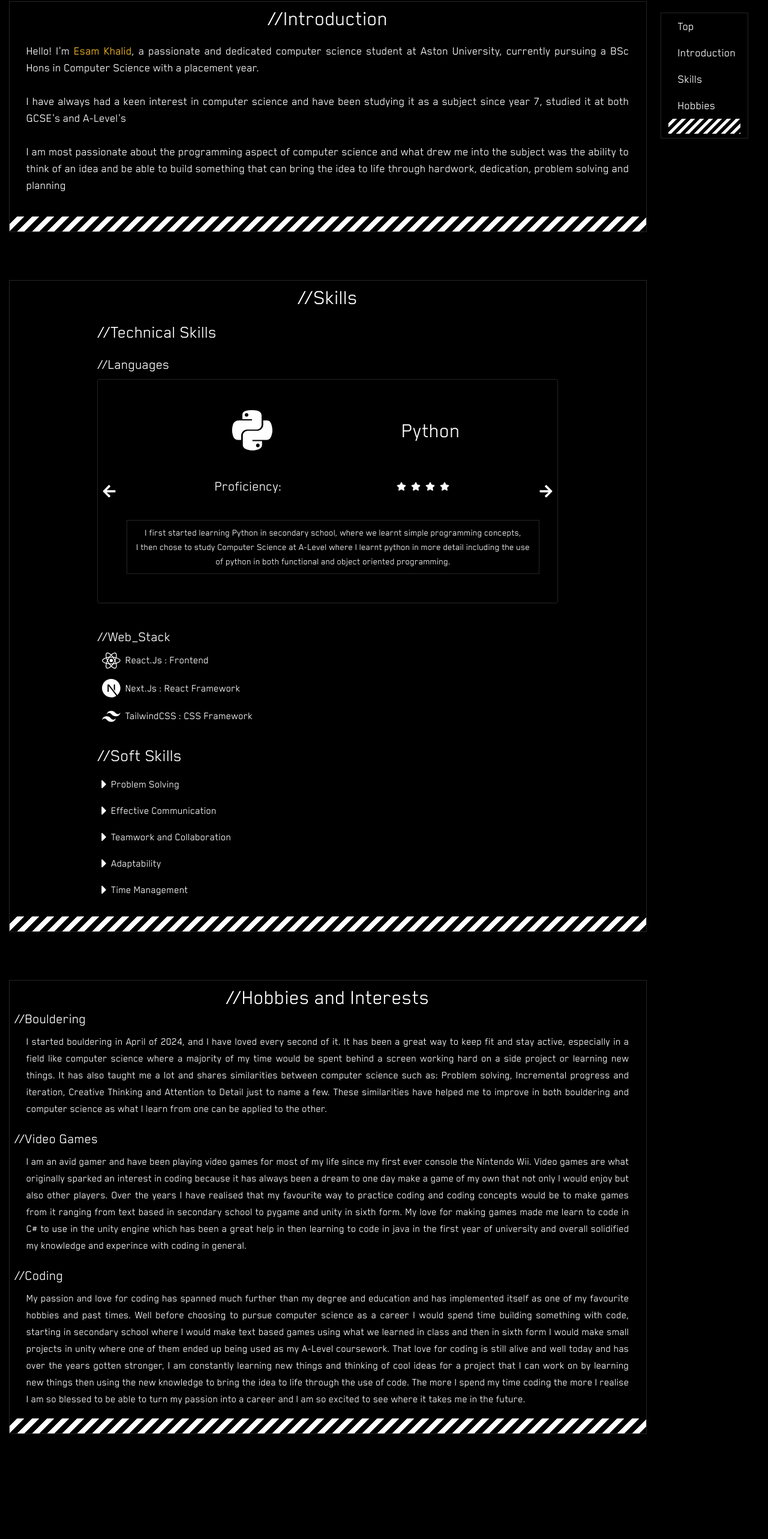
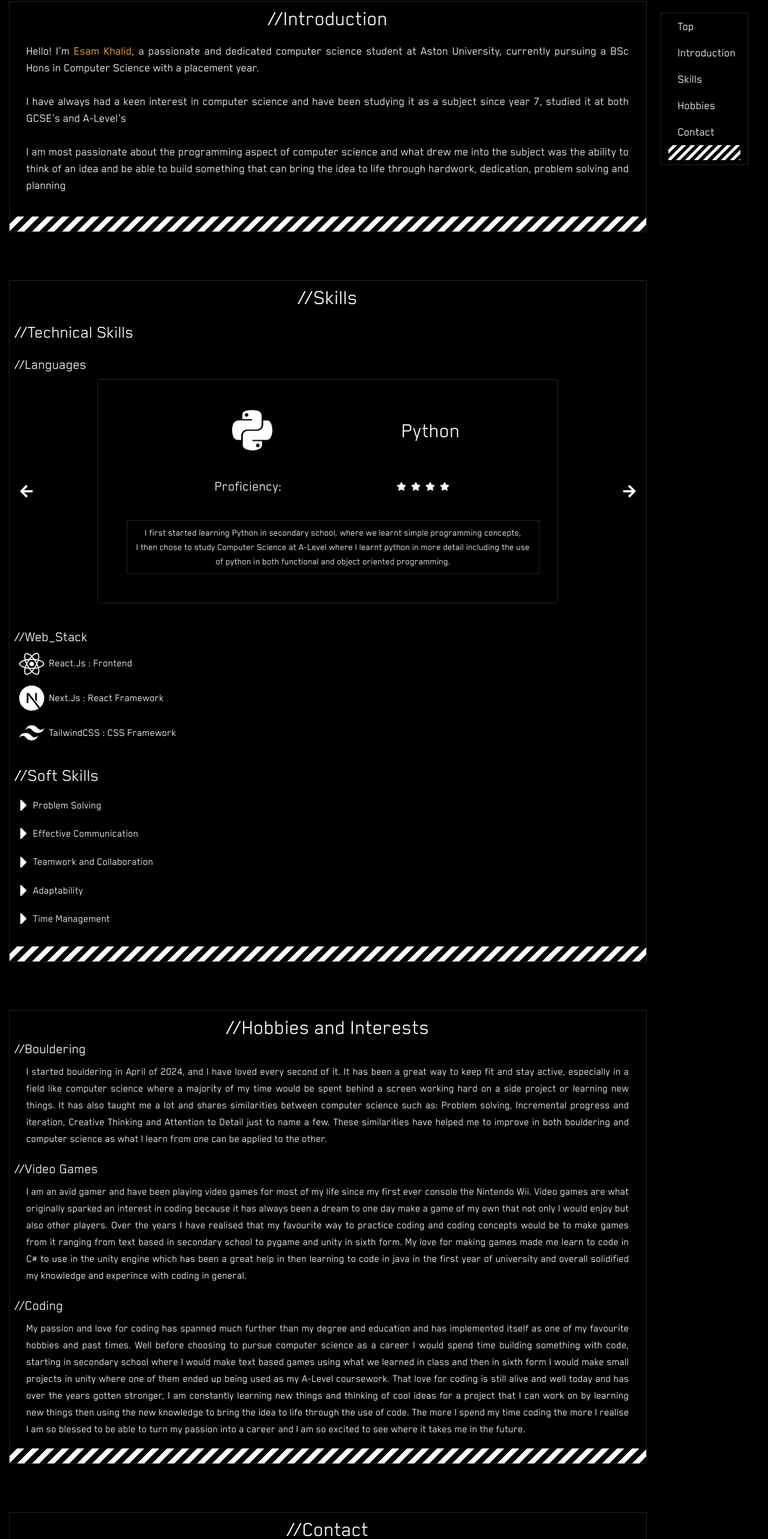
Before and after one commit to EsamKhalid/portfolio-website-v2, a Next.js app: page /AboutPage in a window 1280 px wide. Shown: the part 179-2745 px from the top of the page at 60% size. Before the commit the page ends 2650 px from the top, so only its background shows below. Built offline with nearby package versions, Linux system fonts and the light colour scheme.

Commit message:
added contact section to about me page and updated section navigation

```diff
--- a/app/AboutPage/page.tsx
+++ b/app/AboutPage/page.tsx
@@ -23,12 +23,11 @@
 
   return (
     <>
+      <div id="Top" className="hidden size-0 "></div>
       <NavBar />
       <div className="px-[5px] md:px-[15px] flex justify-between w-full overflow-hidden">
         <div className=" pt-[15px] w-full sm:w-[80%] md:w-[85%]">
-          <h1 id="Top" className="text-4xl pb-[25px]">
-            // About Page
-          </h1>
+          <h1 className="text-4xl pb-[25px]">// About Page</h1>
 
           <div className="inline-block justify-center">
             <SectionBorderLines id="Introduction" className="w-fit">
@@ -108,7 +107,7 @@
               </div>
             </SectionBorderLines>
             <div className="h-[10vh]"></div>
-            <SectionBorderLines id="Hobbies" className="w-fit text-left">
+            <SectionBorderLines id="Hobbies" className="w-fit">
               <h1 className="text-4xl text-center">//Hobbies and Interests</h1>
               <h2 className="text-2xl text-left mb-2">//Bouldering</h2>
               <p className="text-lg text-justify mx-5 mb-5">
@@ -160,6 +159,16 @@
               </p>
             </SectionBorderLines>
             <div className="h-[10vh]"></div>
+            <SectionBorderLines id="Contact" className="">
+              <h1 className="text-4xl text-center">//Contact</h1>
+              <h2 className="text-2xl text-left mb-2">
+                //Email : esam-khalid@outlook.com
+              </h2>
+              <h2 className="text-2xl text-left mb-2">
+                //University Email : 230022805@aston.ac.uk
+              </h2>
+            </SectionBorderLines>
+            <div className="h-[10vh]"></div>
           </div>
         </div>
 
@@ -173,6 +182,7 @@
               Value1={"Introduction"}
               Value2={"Skills"}
               Value3={"Hobbies"}
+              Value4={"Contact"}
             />
           </div>
         </div>
--- a/app/page.tsx
+++ b/app/page.tsx
@@ -46,8 +46,8 @@
                 <br /> Through my academic and personal projects, I have honed
                 my skills in various programming languages and technologies. My
                 portfolio showcases a range of projects, including an Aim
-                Trainer developed in Unity, a Tic Tac Toe game with AI
-                capabilities, and this very portfolio website.
+                Trainer developed in Unity, university projects completed to
+                professional standard , and this very portfolio website.
                 <br />
                 <br /> Explore my work and see how my experiences and education
                 have shaped my approach to problem-solving and innovation in the
--- a/components/NavBar/NavBar.tsx
+++ b/components/NavBar/NavBar.tsx
@@ -79,7 +79,6 @@
           <ul className="text-center list-none inline-flex">
             <PageLink text="About Me" link="/AboutPage" />
             <PageLink text="Projects" link="/ProjectsPage" />
-            <PageLink text="Contact" link="/ContactPage" />
           </ul>
           <div className="NavLogoContainer sm:flex justify-between">
             <Link
--- a/components/SectionNavigation/SectionNavigation.tsx
+++ b/components/SectionNavigation/SectionNavigation.tsx
@@ -15,12 +15,14 @@
   Value1: String;
   Value2: String;
   Value3: String;
+  Value4: String;
 }
 
 export default function SectionNavigation({
   Value1,
   Value2,
   Value3,
+  Value4,
   Value0,
 }: ValueProps) {
   const [isHovered, setHovered] = useState(false);
@@ -33,6 +35,7 @@
           <NavElement Value1={Value1} />
           <NavElement Value1={Value2} />
           <NavElement Value1={Value3} />
+          <NavElement Value1={Value4} />
           <DiagonalLines
             className="h-[20px] mb-[-5px]"
             bgsize="15px"
--- a/components/Sections/SectionBorderLines.tsx
+++ b/components/Sections/SectionBorderLines.tsx
@@ -18,12 +18,9 @@
     <>
       <div
         id={id}
-        className={
-          "inline-block justify-center border border-cybpnk-brdr text-center " +
-          className
-        }
+        className={"inline-block  border border-cybpnk-brdr text-center w-full"}
       >
-        <div className=" justify-center inline-block p-2">
+        <div className="inline-block justify-start p-2 w-full">
           <div className={"w-full p-[0px] pb-[0px]  text-wrap " + className}>
             {children}
           </div>
```
